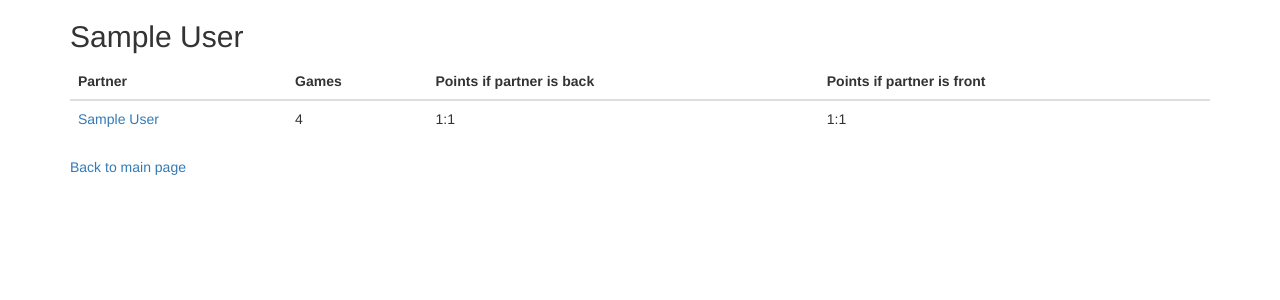
After one commit to klauck/kicker, a Django app: page /player/1 in a window 1280 px wide. The commit adds this page. Shown: the top 300 px of the page. Run offline with Django 3.2, Linux system fonts and the light colour scheme; tables that the repository leaves empty hold one stand-in row (values such as "Sample post"); some libraries are stand-ins or nearby versions.

Commit message:
Added player view to show statistics with each game partners

```diff
--- /dev/null
+++ b/skills/templates/skills/player.html
@@ -0,0 +1,29 @@
+{% extends "base.html" %}
+
+{% block title %}EPIC Trueskills{% endblock%}
+
+{% block content %}
+<h2>{{ name }}</h2>
+<table class="table">
+  <thead>
+    <tr>
+      <th>Partner</th>
+      <th>Games</th>
+      <th>Points if partner is back</th>
+      <th>Points if partner is front</th>
+    </tr>
+  </thead>
+  <tbody>
+    {% for partner in table %}
+    <tr>
+      <td><a href="{% url 'player' player_id=partner.id %}">{{ partner.name }}</a></td>
+      <td>{{ partner.num_games }}</td>
+      <td>{{ partner.points_front }}</td>
+      <td>{{ partner.points_back }}</td>
+    </tr>
+    {% endfor %}
+  </tbody>
+</table>
+<a href="{% url 'table' %}">Back to main page</a>
+
+{% endblock %}
--- a/skills/templates/skills/table.html
+++ b/skills/templates/skills/table.html
@@ -18,7 +18,7 @@
   <tbody>
     {% for player in table%}
     <tr>
-      <td>{{ player.name }}</td>
+      <td><a href="{% url 'player' player_id=player.id %}">{{ player.name }}</a></td>
       <td>{{ player.num_games }}</td>
       <td>{{ player.points }}</td>
       <td>{{ player.mu|floatformat:2 }}</td>
--- a/skills/urls.py
+++ b/skills/urls.py
@@ -18,4 +18,5 @@ from skills import views
 
 urlpatterns = [
     url(r'^$', views.table, name='table'),
+    url(r'^player/(?P<player_id>[0-9]+)$', views.player, name='player'),
 ]
--- a/skills/views.py
+++ b/skills/views.py
@@ -1,4 +1,4 @@
-from django.db.models import Max
+from django.db.models import Max, Count
 from django.shortcuts import render
 from django.http import HttpResponse
 from skills.models import GameResult, Player
@@ -47,9 +47,51 @@ def table(request):
         rating = players_ratings[player.id]
         won_games = len(player.winner_front_game_results.all()) + len(player.winner_back_game_results.all())
         lost_games =len(player.loser_front_game_results.all()) + len(player.loser_back_game_results.all())
-        table.append({'name': player.name(), 'num_games': won_games + lost_games, \
+        table.append({'name': player.name(), 'id': player.pk, 'num_games': won_games + lost_games, \
                 'points': '%d:%d' % (won_games, lost_games), 'mu': rating.mu, 'sigma': rating.sigma, \
                 'rank': rating.mu - 3 * rating.sigma})
     if len(latest_games) > 10:
         latest_games = latest_games[-10:]
     return render(request, 'skills/table.html', context={'table': sorted(table, key=lambda k: -k['mu']), 'latest_games': latest_games[::-1]})
+
+
+def player(request, player_id):
+    player = Player.objects.get(pk=int(player_id))
+
+    winner_front_partners = player.winner_front_game_results.all().values('winner_back').annotate(Count('winner_back'))
+    winner_back_partners = player.winner_back_game_results.all().values('winner_front').annotate(Count('winner_front'))
+    loser_front_partners = player.loser_front_game_results.all().values('loser_back').annotate(Count('loser_back'))
+    loser_back_partners = player.loser_back_game_results.all().values('loser_front').annotate(Count('loser_front'))
+
+    player_partners = {}
+    for partner in winner_front_partners:
+        partner_id = partner['winner_back']
+        if partner_id not in player_partners:
+            player_partners[partner_id] = [0, 0, 0, 0]
+        player_partners[partner_id][0] = partner['winner_back__count']
+
+    for partner in winner_back_partners:
+        partner_id = partner['winner_front']
+        if partner_id not in player_partners:
+            player_partners[partner_id] = [0, 0, 0, 0]
+        player_partners[partner_id][1] = partner['winner_front__count']
+
+    for partner in loser_front_partners:
+        partner_id = partner['loser_back']
+        if partner_id not in player_partners:
+            player_partners[partner_id] = [0, 0, 0, 0]
+        player_partners[partner_id][2] = partner['loser_back__count']
+
+    for partner in loser_back_partners:
+        partner_id = partner['loser_front']
+        if partner_id not in player_partners:
+            player_partners[partner_id] = [0, 0, 0, 0]
+        player_partners[partner_id][3] = partner['loser_front__count']
+
+    table = []
+    for partner in player_partners:
+        table.append({'name': Player.objects.get(pk=partner).name(), 'id': partner, 'num_games': sum(player_partners[partner]),
+                'points_front': '%d:%d' % (player_partners[partner][0], player_partners[partner][2]),
+                'points_back': '%d:%d' % (player_partners[partner][1], player_partners[partner][3])})
+
+    return render(request, 'skills/player.html', context={'table': sorted(table, key=lambda k: -k['num_games']), 'name': player.name()})
```
